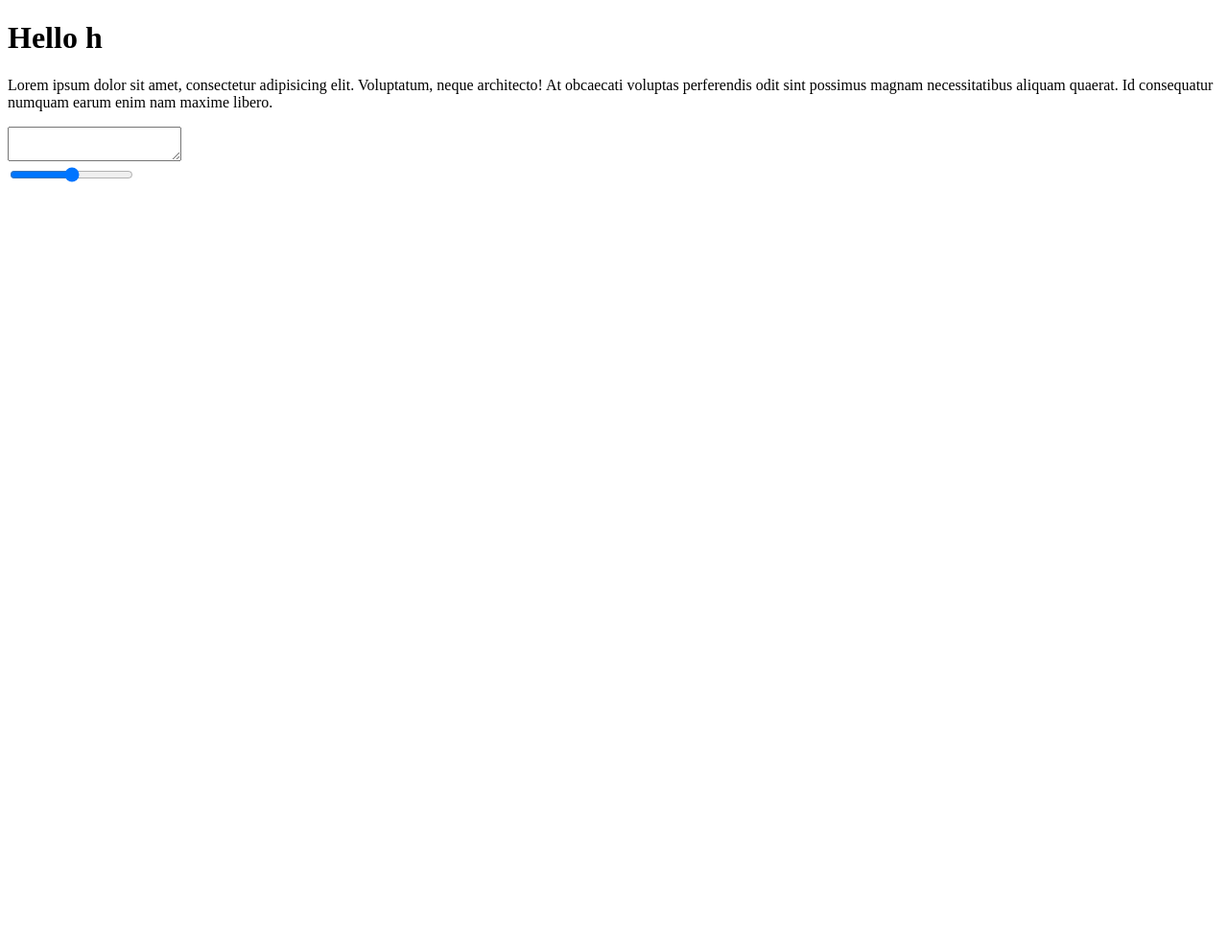
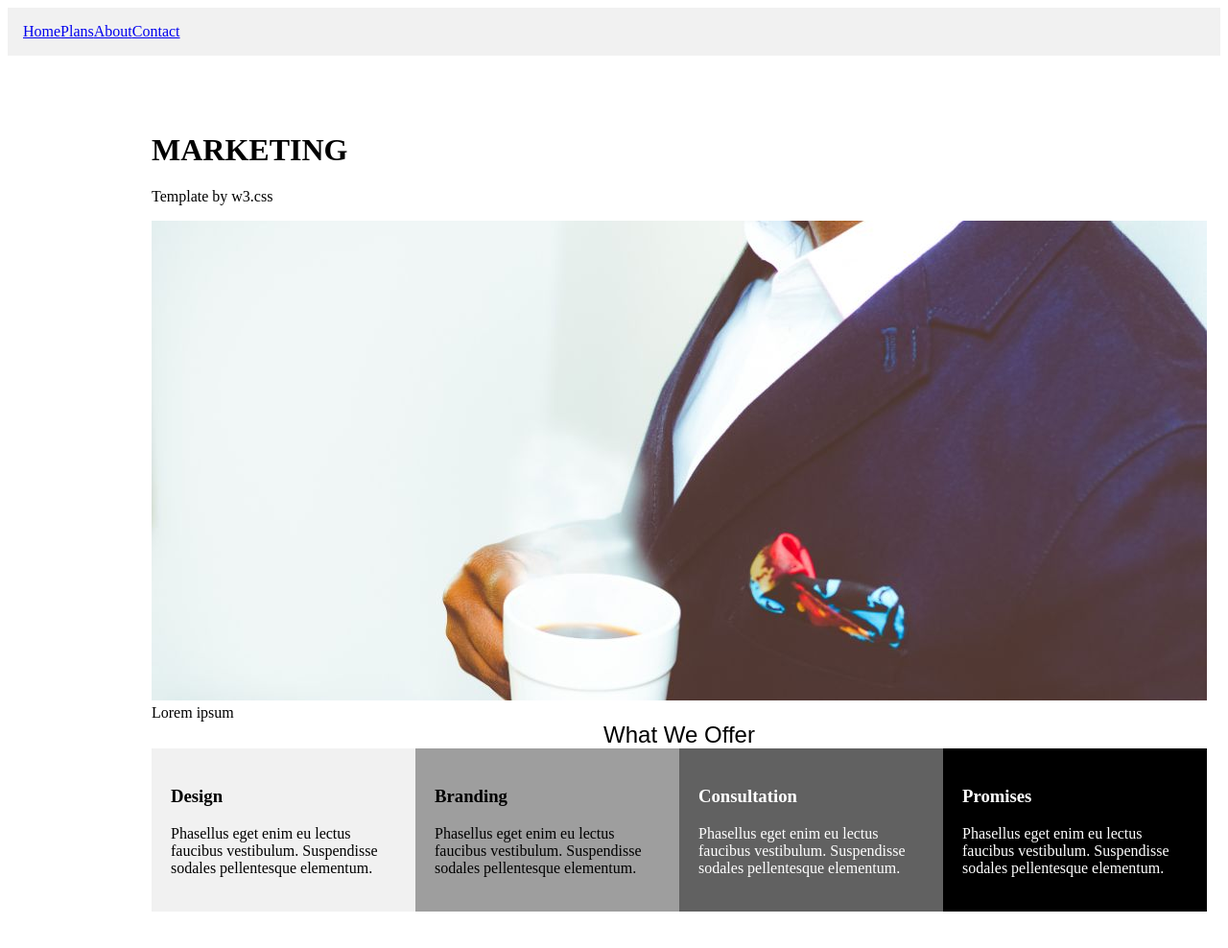
Before and after one commit to SaadiaAjbbar/test, a plain HTML site: page index.html in a window 1280 px wide. Shown: the whole page at 96% size. Before the commit the page ends 800 px from the top, so only its background shows below. Drawn offline with Linux system fonts and the light colour scheme.

Commit message:
index.html avec css

```diff
--- a/css/style.css
+++ b/css/style.css
@@ -0,0 +1,22 @@
+header{
+    display: flex;
+    background-color: #F1F1F1;
+    padding: 16px;
+    margin-bottom: 50px;
+}
+header.div.a{
+    margin: 2px;
+    border: 2;
+}
+
+/* style de page home*/
+.container{
+    max-width:1100px;margin-top:80px;margin-bottom:80px;margin-left: 150px;
+}
+.OfferHome.div{
+    text-align: center;
+}
+
+.OfferHome.span{
+    font-family: Arial, Helvetica, sans-serif; font-size: x-large;
+}
--- a/index.html
+++ b/index.html
@@ -3,13 +3,62 @@
 <head>
     <meta charset="UTF-8">
     <meta name="viewport" content="width=device-width, initial-scale=1.0">
-    <title>test</title>
+    <title>Home</title>
+    <link rel="stylesheet" href="css/style.css">
 </head>
 <body>
-    <h1>Hello h</h1>
-    <p>Lorem ipsum dolor sit amet, consectetur adipisicing elit. Voluptatum, neque architecto! At obcaecati voluptas perferendis odit sint possimus magnam necessitatibus aliquam quaerat. Id consequatur numquam earum enim nam maxime libero.</p>
-    <textarea name="" id=""></textarea>
-   <br>
-    <input type="range">
+    <header>
+        <!--links-->
+        <div><a href="#">Home</a></div>
+        <div><a href="plans.html">Plans</a></div>
+        <div><a href="about.html">About</a></div>
+        <div><a href="contact.html">Contact</a></div>
+
+    </header>
+
+
+    <div class="container" >
+        <div class="">
+            <h1>MARKETING</h1>
+            <p>Template by w3.css</p>
+        </div>
+
+        <!--images divs en sliders-->
+        <div class="sliders">
+            <div class="" style="display: contents;">
+              <img src="/images/coffee.jpg" style="width:100%">
+              <div class="" style="padding: 32;">
+                <span class="">Lorem ipsum</span>
+              </div>
+           </div>
+        </div>
+
+        <div class="OfferHome">
+            <div style="text-align: center;">
+                <span style="font-family: Arial, Helvetica, sans-serif; font-size: x-large;">What We Offer</span>
+            </div>
+            <!-- div contient les 4 divs de page homme-->
+            <div class="fourDiv" style="display: flex;">
+                <div class="div1" style="background-color: #F1F1F1;padding: 20px;">
+                    <h3>Design</h3>
+                    <p>Phasellus eget enim eu lectus faucibus vestibulum. Suspendisse sodales pellentesque elementum.</p>
+                </div>
+                <div class="div2" style="background-color: #9E9E9E;padding: 20px;">
+                    <h3>Branding</h3>
+                    <p>Phasellus eget enim eu lectus faucibus vestibulum. Suspendisse sodales pellentesque elementum.</p>
+                </div>
+                <div class="div3" style="background-color: #616161;color: #FFFFFF;padding: 20px;">
+                    <h3>Consultation</h3>
+                    <p>Phasellus eget enim eu lectus faucibus vestibulum. Suspendisse sodales pellentesque elementum.</p>
+                </div>
+                <div class="div4" style="background-color: #000000;color: #FFFFFF;padding: 20px;">
+                    <h3>Promises</h3>
+                    <p>Phasellus eget enim eu lectus faucibus vestibulum. Suspendisse sodales pellentesque elementum.</p>
+                </div>
+
+            </div>
+        </div>
+
+    </div>
 </body>
 </html>
```
Also changed, not shown: about.html (added), contact.html (added), images/coffee.jpg (added), plans.html (added).
